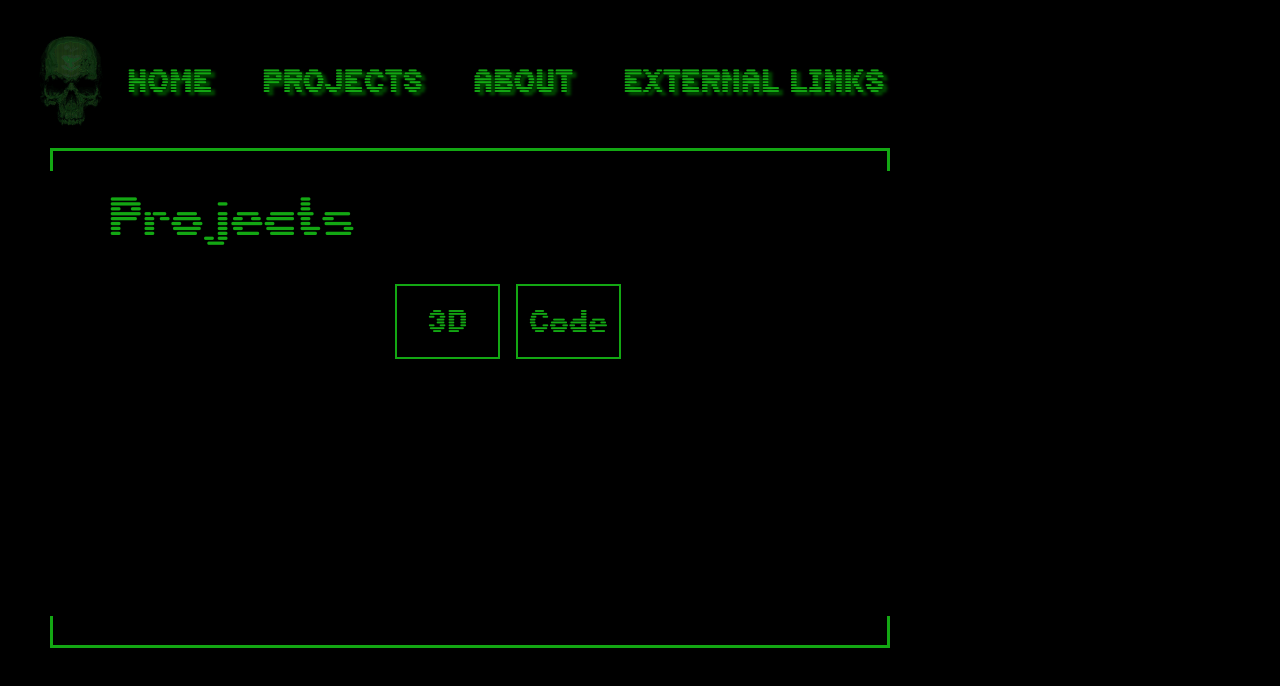
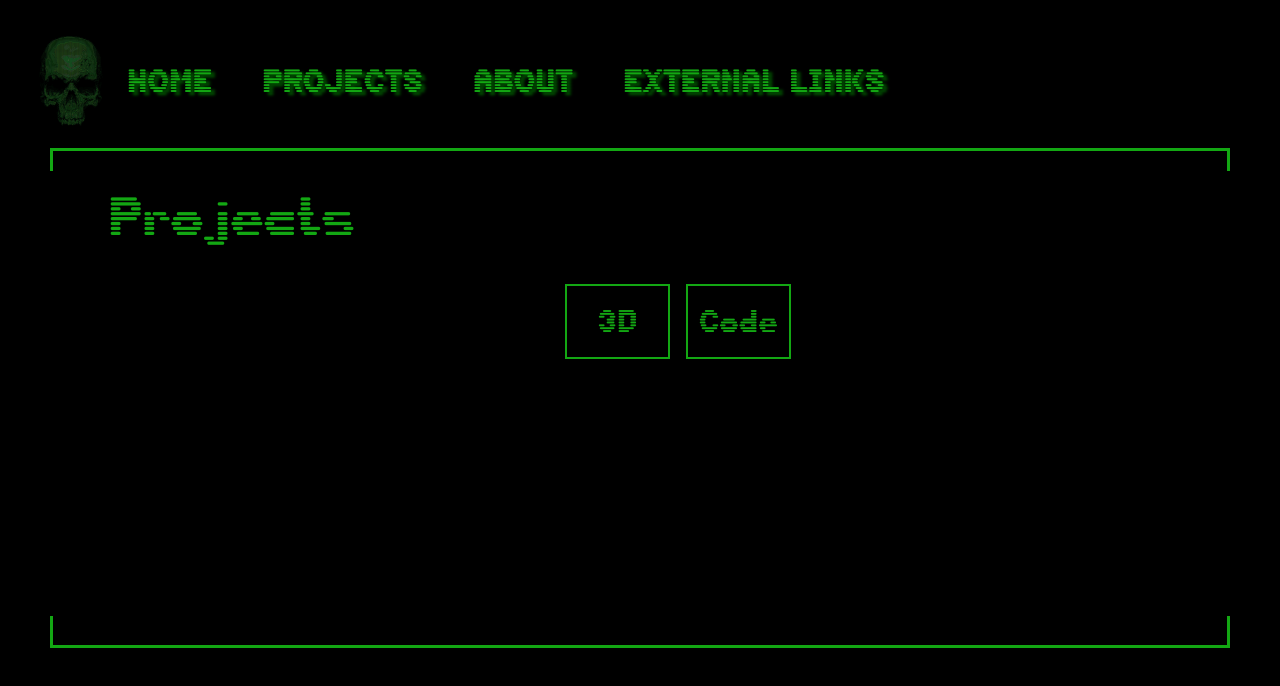
Before and after one commit to Mattprotz/Terminal, a React (Create React App) app: page /projects in a window 1280 px wide. Shown: the top 686 px of the page. Built offline with nearby package versions, Linux system fonts and the light colour scheme; a web font is replaced by a local one.

Commit message:
update screen dimensions

```diff
--- a/src/App.css
+++ b/src/App.css
@@ -7,8 +7,6 @@ body{
   font-family: terminalsans;
   background-color: rgb(0, 0, 0);
   color: rgb(19, 167, 19);
-  width: 940px;
-  height: 564px;
 }
 
 .navbar {
```
